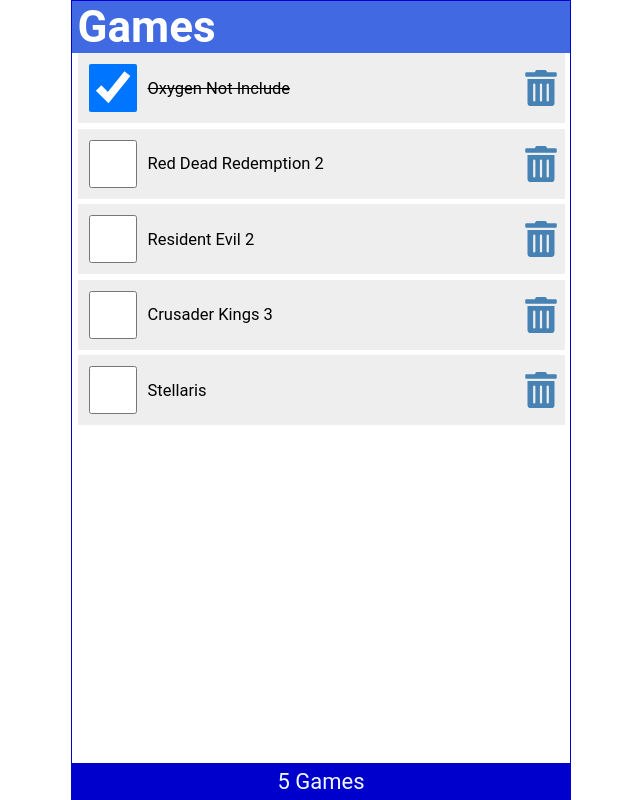
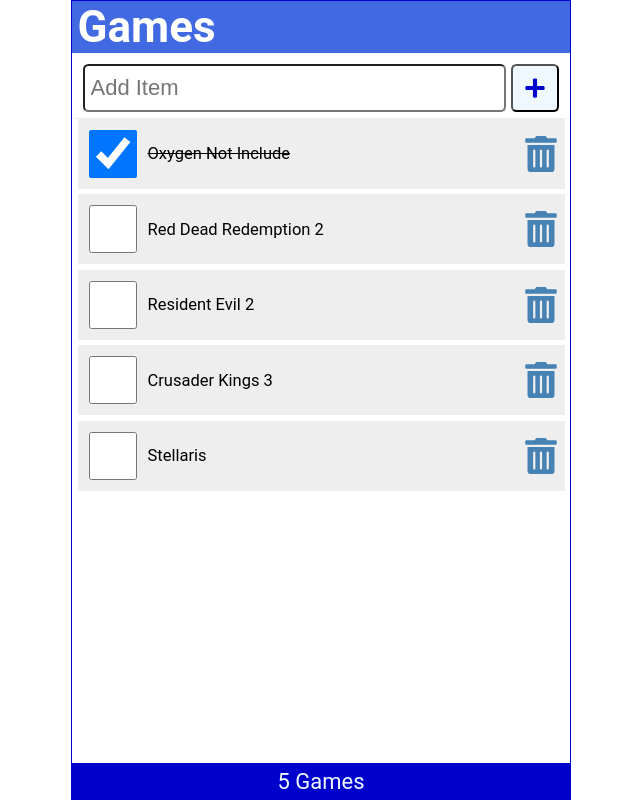
Before and after one commit to sherryysj/ReactJSRecap, a React (Create React App) app: page / in a window 1280 px wide. Shown: the whole page, without its empty margins (319-959 px from the left). Built offline with nearby package versions, Linux system fonts and the light colour scheme.

Commit message:
learning note: add front-end UI for add item input

```diff
--- /dev/null
+++ b/src/AddItem.js
@@ -0,0 +1,25 @@
+import { FaPlus } from "react-icons/fa";
+
+const AddItem = () => {
+    return (
+        <form className='addForm'>
+            <label htmlFor="addItem">Add Item</label>
+            <input
+                autoFocus
+                id='addItem'
+                type='text'
+                placeholder="Add Item"
+                required
+            />
+            <button
+                type="submit"
+                aria-label="Add Item"
+            >
+                <FaPlus />
+            </button>
+
+        </form>
+    )
+}
+
+export default AddItem
--- a/src/Content.js
+++ b/src/Content.js
@@ -1,3 +1,4 @@
+import AddItem from "./AddItem";
 import ItemList from "./ItemList";
 
 const Content = ({items, setItems}) => {
@@ -5,6 +6,7 @@
     // use Tab to auto indentation
     return (
         <main>
+            <AddItem />
             {items.length ? (
                 <ItemList
                     items = {items}
--- a/src/LineItem.js
+++ b/src/LineItem.js
@@ -19,7 +19,7 @@
     }
 
     return (
-        <li className="item" key={item.id}>
+        <li className="item">
             <input
                 type="checkbox"
                 onChange={() => handleCheck(item.id)}
--- a/src/index.css
+++ b/src/index.css
@@ -116,3 +116,71 @@
   color: red;
   outline: none;
 }
+
+
+.addForm {
+  width: 100%;
+  display: flex;
+  justify-content: flex-start;
+  margin: 0.5rem 0 0;
+  padding: 0 0.5rem 0.25rem;
+  border-bottom: 1px solid #eee;
+}
+
+.addForm label {
+  position: absolute;
+  left: -99999px;
+}
+
+.addForm input[type='text'] {
+  flex-grow: 1;
+  max-width: calc(100% - 50px);
+  min-height: 48px;
+  font-size: 1rem;
+  padding: 0.25rem;
+  border-radius: 0.25rem;
+  margin-right: 0.25rem;
+  outline: none;
+}
+
+button {
+  height: 48px;
+  min-width: 48px;
+  border-radius: 0.25rem;
+  padding: 0.5rem;
+  font-size: 1rem;
+  background-color: aliceblue;
+  color: mediumblue;
+  cursor: pointer;
+}
+
+button:focus,
+button:hover {
+  color: white;
+  background-color: limegreen;
+  outline: none;
+}
+
+.searchForm {
+  width: 100%;
+  display: flex;
+  justify-content: flex-start;
+  margin: 0.25rem 0 0;
+  padding: 0 0.5rem 0.25rem;
+  border-bottom: 1px solid #eee;
+}
+
+.searchForm label {
+  position: absolute;
+  left: -99999px;
+}
+
+.searchForm input[type='text'] {
+  flex-grow: 1;
+  max-width: 100%;
+  min-height: 48px;
+  font-size: 1rem;
+  padding: 0.25rem;
+  border-radius: 0.25rem;
+  outline: none;
+}
```
Also changed, not shown: src/logo.svg (deleted).
